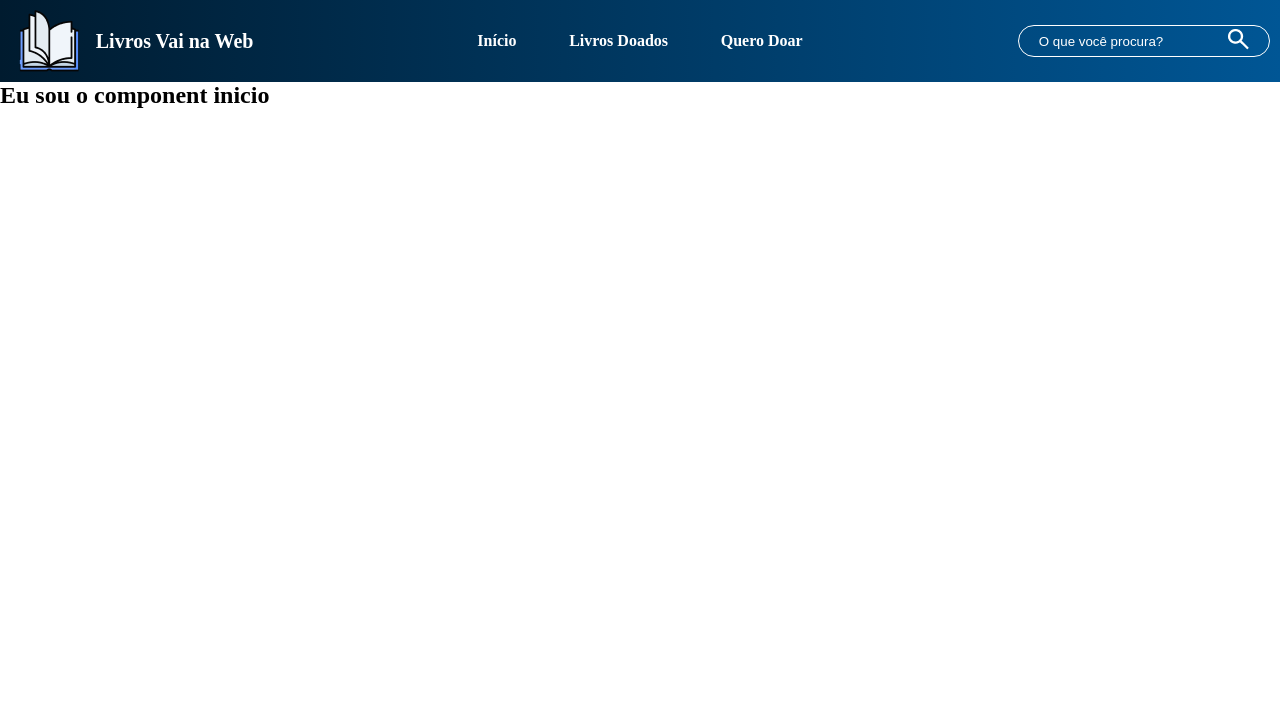
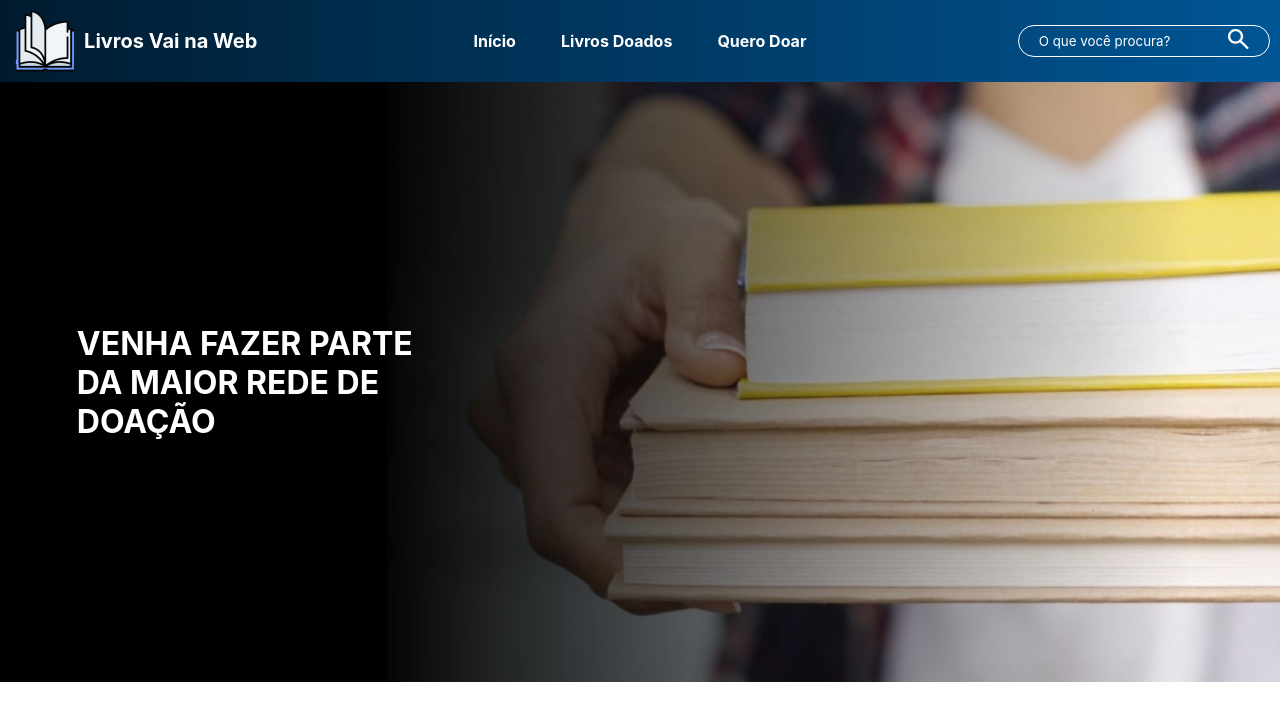
Before and after one commit to sdesuzane/escola_vai_na_web, a React (Vite) app in the folder REACT/segundo_projeto/: page / in a window 1280 px wide. Shown: the top 720 px of the page. Built offline with nearby package versions, Linux system fonts and the light colour scheme.

Commit message:
adicionando inicio

```diff
--- a/REACT/segundo_projeto/src/App.jsx
+++ b/REACT/segundo_projeto/src/App.jsx
@@ -1,4 +1,5 @@
 import Header from "./components/header/Header"
+import "./globalStyle/globalStyle.scss"
 
 export default function App() {
   return (
--- a/REACT/segundo_projeto/src/globalStyle/globalStyle.scss
+++ b/REACT/segundo_projeto/src/globalStyle/globalStyle.scss
@@ -4,4 +4,5 @@
     box-sizing: border-box;
     list-style: none;
     text-decoration: none;
+    font-family: "Inter";
 }
--- a/REACT/segundo_projeto/src/pages/inicio/inicio.jsx
+++ b/REACT/segundo_projeto/src/pages/inicio/inicio.jsx
@@ -1,5 +1,11 @@
+import s from './inicio.module.scss'
+
 export default function Inicio() {
     return(
-        <h2>Eu sou o component inicio</h2>
+        <main>
+            <section className={s.primeiraSessaoInicio}>
+                <h2>VENHA FAZER PARTE DA MAIOR REDE DE DOAÇÃO</h2>
+            </section>
+        </main>
     )
 }
--- /dev/null
+++ b/REACT/segundo_projeto/src/pages/inicio/inicio.module.scss
@@ -0,0 +1,15 @@
+.primeiraSessaoInicio {
+    height: 75vh;
+    background-image: url('../../assets/img/rede_doacao.png');
+    background-repeat: no-repeat;
+    background-size: cover;
+    display: flex;
+    align-items: center;
+    padding-left: 6%;
+
+    h2 {
+        color: #fff;
+        font-size: 32px;
+        width: 30%;
+    }
+}
```
Also changed, not shown: REACT/segundo_projeto/src/assets/img/rede_doacao.png (added).
